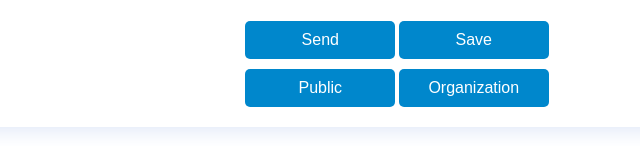
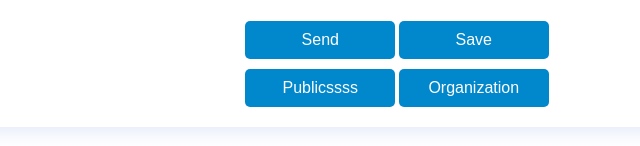
Before and after one commit to CodemastersCS4800/CS4800_Project01, a plain HTML site: page src/main/resources/public/index.html in a window 1280 px wide. Shown: the part 651-797 px from the top of the page, 243-883 px from the left. Drawn offline with Linux system fonts and the light colour scheme.

Commit message:
added new step to workflow

```diff
--- a/src/main/resources/public/index.html
+++ b/src/main/resources/public/index.html
@@ -171,7 +171,7 @@
             <button type="submit" href="/">Save</button>
         </div>
         <div class="btn-block">
-            <button type="submit" href="/">Public</button>
+            <button type="submit" href="/">Publicssss</button>
             <button type="submit" href="/">Organization</button>
         </div>
     </form>
```
Also changed, not shown: 1 other file.
